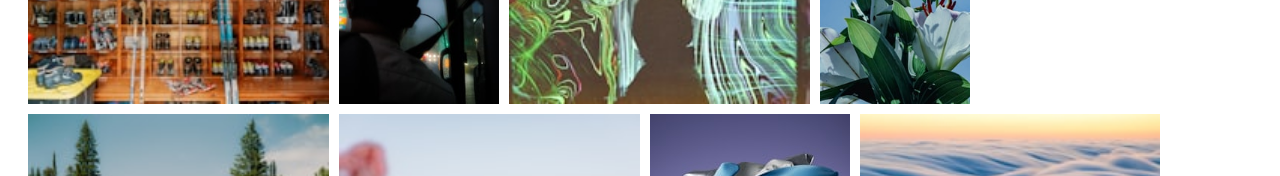
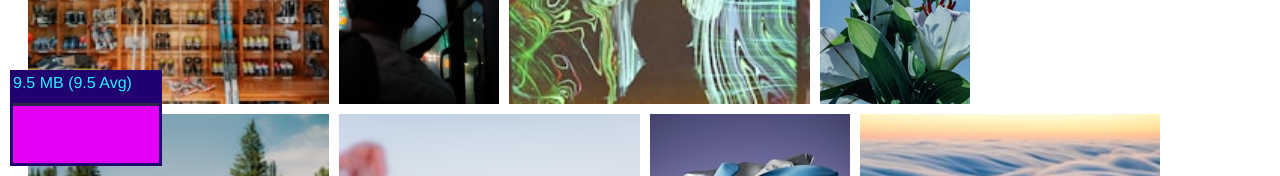
Before and after one commit to ashleydavis/naive-image-gallery-example, a React (Vite) app: page / in a window 1280 px wide. Shown: the part 624-800 px from the top of the page. Built offline with nearby package versions, Linux system fonts and the light colour scheme.

Commit message:
Added a memory monitor.

```diff
--- a/src/app.jsx
+++ b/src/app.jsx
@@ -1,5 +1,6 @@
 import React from 'react';
 import FPSStats from 'react-fps-stats';
+import { MemoryMonitor } from './memory-monitor.jsx';
 import { Gallery } from './gallery.jsx';
 
 function App() {
@@ -13,6 +14,7 @@ function App() {
           right={30}
           bottom={10}
       />
+      <MemoryMonitor />
       <h1>Simple Image Gallery</h1>
       <Gallery />
     </div>
--- /dev/null
+++ b/src/memory-monitor.jsx
@@ -0,0 +1,80 @@
+import React, { useState, useEffect } from 'react';
+
+export function MemoryMonitor() {
+  const [memoryHistory, setMemoryHistory] = useState([]);
+  const [currentMemory, setCurrentMemory] = useState(0);
+  const maxSamples = 39;
+
+  useEffect(() => {
+    const interval = setInterval(() => {
+      if (performance.memory) {
+        const usage = performance.memory.usedJSHeapSize / 1024 / 1024;
+        setCurrentMemory(usage);
+
+        setMemoryHistory(prev => {
+          const newHistory = [...prev, usage];
+          return newHistory.slice(-maxSamples);
+        });
+      }
+    }, 100);
+
+    return () => clearInterval(interval);
+  }, []);
+
+  if (!performance.memory) {
+    return null;
+  }
+
+  const maxMemory = Math.max(...memoryHistory, 10);
+  const avgMemory = memoryHistory.length > 0 ?
+    (memoryHistory.reduce((sum, val) => sum + val, 0) / memoryHistory.length) : 0;
+
+  return (
+    <div
+      style={{
+        position: 'fixed',
+        bottom: '10px',
+        left: '10px',
+        width: '146px',
+        height: '90px',
+        backgroundColor: '#21006f',
+        color: '#26F0FD',
+        padding: '3px',
+        fontFamily: 'Helvetica, Arial, sans-serif',
+        fontSize: '1rem',
+        lineHeight: '1.3rem',
+        fontWeight: 300,
+        zIndex: 1000
+      }}
+    >
+      <span>
+        {currentMemory.toFixed(1)} MB ({avgMemory.toFixed(1)} Avg)
+      </span>
+      <div
+        style={{
+          position: 'absolute',
+          left: '3px',
+          right: '3px',
+          bottom: '3px',
+          height: '60px',
+          backgroundColor: '#282844',
+          overflow: 'hidden'
+        }}
+      >
+        {memoryHistory.map((memory, index) => (
+          <div
+            key={index}
+            style={{
+              position: 'absolute',
+              bottom: '0',
+              right: `${4 * (memoryHistory.length - 1 - index)}px`,
+              height: `${(60 * memory) / maxMemory}px`,
+              width: '4px',
+              backgroundColor: '#E200F7'
+            }}
+          />
+        ))}
+      </div>
+    </div>
+  );
+}
```
